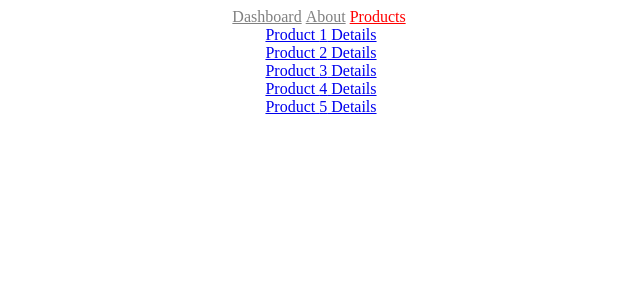
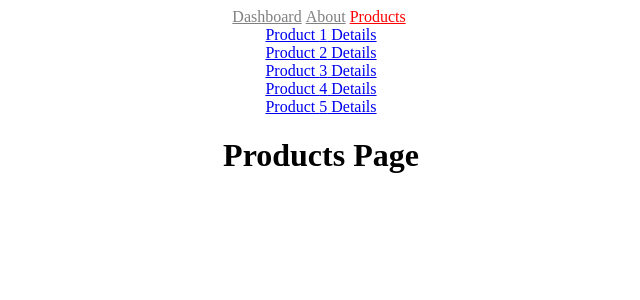
Before and after one commit to saikorthivada/nextjs-tutorials, a Next.js app: page /products in a window 1280 px wide. Shown: the top 300 px of the page, without its empty margins (319-959 px from the left). Built offline with nearby package versions, Linux system fonts and the light colour scheme.

Commit message:
Nested layouts

```diff
--- /dev/null
+++ b/src/app/products/layout.js
@@ -0,0 +1,19 @@
+import Link from "next/link"
+
+export default function ProductsLayout({ children }) {
+    const productsList = [1, 2, 3, 4, 5]
+    return (
+        <div className='main'>
+            {
+                productsList.map((item) => {
+                    return <div key={item}>
+                        <Link href={`/products/${item}`}>Product {item} Details</Link>
+                    </div>
+                })
+            }
+            <div>
+                {children}
+            </div>
+        </div>
+    )
+}
--- a/src/app/products/page.js
+++ b/src/app/products/page.js
@@ -1,17 +1,7 @@
 import Link from "next/link";
 
 export default function Products() {
-
-    const productsList = [1, 2, 3, 4, 5]
     return (
-        <div className='main'>
-            {
-                productsList.map((item) => {
-                    return <div>
-                        <Link href={`/products/${item}`}>Product {item} Details</Link>
-                        </div>
-                })
-            }
-        </div>
+        <h1>Products Page</h1>
     )
 }
```
